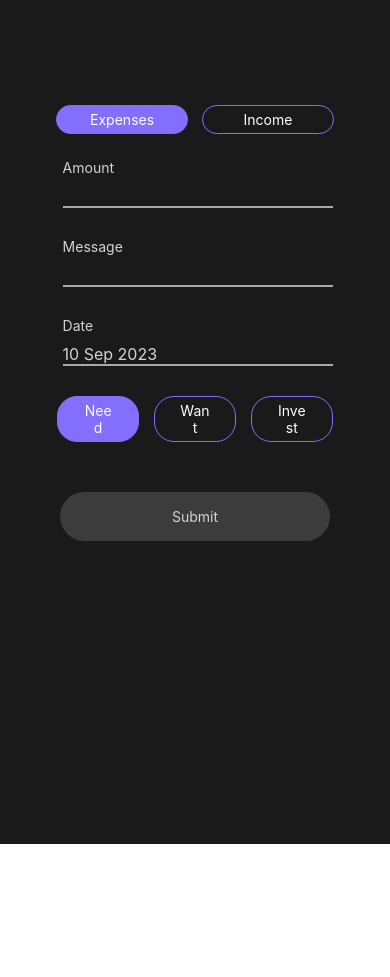
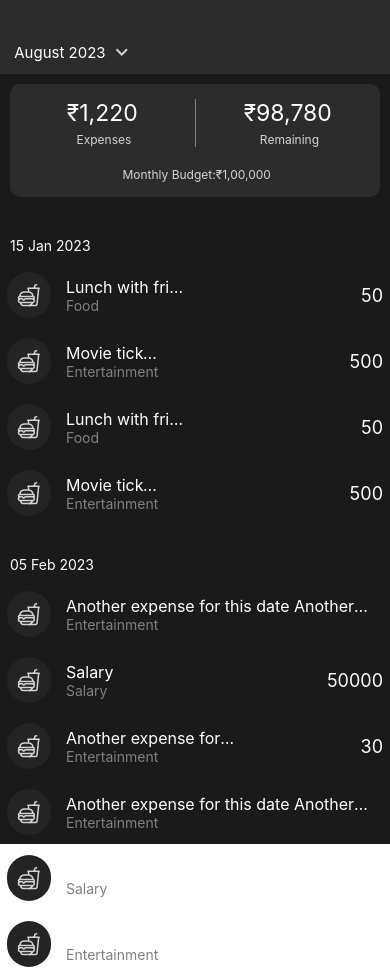
Before and after one commit to 1711shashank/money-manager-RN, a React Native app: screen / in a window 390 px wide. Before the commit the page ends 844 px from the top, so only its background shows below. Built offline with nearby package versions, Linux system fonts and the light colour scheme.

Commit message:
header cal

```diff
--- a/App.tsx
+++ b/App.tsx
@@ -5,8 +5,8 @@ import Home from "./src/screens/Home";
 export default function App() {
     return (
         <View style={styles.container}>
-            {/* <Home/> */}
-            <AddExpenseForm />
+            <Home/>
+            {/* <AddExpenseForm /> */}
         </View>
     );
 }
--- a/src/components/TransactionBody.tsx
+++ b/src/components/TransactionBody.tsx
@@ -1,11 +1,12 @@
-import { expensesDataArray } from '../utility/dummyData';
 import TransactionRocordsByDate from './TransactionRocordsByDate';
 import moment from 'moment';
+import { expensesDataArray } from './../utility/dummyData';
 
 
 const TransactionBody = () => {
     return (
         <>
+
             {
                 expensesDataArray.map((expensesData, index) => (
                     <TransactionRocordsByDate
--- a/src/components/TransactionHeader.tsx
+++ b/src/components/TransactionHeader.tsx
@@ -1,11 +1,18 @@
-import { StyleSheet, Text, View } from "react-native";
+import React from 'react';
+import { StyleSheet, Text, View } from 'react-native';
 import { MaterialIcons } from '@expo/vector-icons';
+import { calculateTotalExpenses, calculateTotalIncome, formatAmount } from '../utility/helperFunction';
+import { expensesDataArray } from '../utility/dummyData';
+
+const TransactionHeader= () => {
+
+    const totalExpenses = calculateTotalExpenses();
+    const totalIncome = calculateTotalIncome();
 
 
-const TransactionHeader = () => {
-
-    const totalAmount = 50000;
-    const formatedTotalAmount = totalAmount.toLocaleString('en-IN', { style: 'currency', currency: 'INR', minimumFractionDigits: 0 });
+    const formatedTotalIncome = formatAmount(totalIncome);
+    const formatedTotalExpenses = formatAmount(totalExpenses);
+    const formatedRemaining = formatAmount(totalIncome - totalExpenses);
 
     return (
         <>
@@ -17,25 +24,22 @@ const TransactionHeader = () => {
             </View>
 
             <View style={styles.summaryCard}>
-
                 <View style={{ flexDirection: 'row', justifyContent: 'space-around' }}>
                     <View style={[styles.transactionItem, { borderRightWidth: 1, borderColor: 'gray' }]}>
-                        <Text style={styles.amountText}> {formatedTotalAmount} </Text>
+                        <Text style={styles.amountText}> {formatedTotalExpenses} </Text>
                         <Text style={styles.amountLabel}> Expenses</Text>
                     </View>
                     <View style={styles.transactionItem}>
-                        <Text style={styles.amountText}> {formatedTotalAmount} </Text>
+                        <Text style={styles.amountText}> {formatedRemaining} </Text>
                         <Text style={styles.amountLabel}> Remaining</Text>
                     </View>
                 </View>
 
-                <Text style={styles.monthlyBudgetText}> Monthly Budget:{formatedTotalAmount}</Text>
+                <Text style={styles.monthlyBudgetText}> Monthly Budget:{formatedTotalIncome}</Text>
             </View>
-
         </>
-    )
-}
-
+    );
+};
 
 const styles = StyleSheet.create({
     header: {
@@ -76,7 +80,7 @@ const styles = StyleSheet.create({
         color: 'lightgray',
         paddingTop: 20,
         textAlign: 'center',
-    }
+    },
 });
 
 export default TransactionHeader;
--- a/src/components/TransactionRocordsByDate.tsx
+++ b/src/components/TransactionRocordsByDate.tsx
@@ -1,9 +1,21 @@
 import React from 'react';
 import { Ionicons } from '@expo/vector-icons';
-import { View, Text, StyleSheet } from 'react-native';
+import { View, Text, StyleSheet, SectionList } from 'react-native';
 import moment from 'moment';
 
-const ExpenseItem = ({ item }: { item: { message: string; amount: number, expensesCategory: string } }) => {
+type TransactionItemProps = {
+    amount: number;
+    message: string;
+    expensesCategory: string;
+    transactionCategory: string;
+};
+
+type TransactionRecordsByDateProps = {
+    date: string;
+    data: TransactionItemProps[];
+};
+
+const ExpenseItem = ({ item }: { item: TransactionItemProps }) => {
     return (
         <View style={styles.expenseItemRow}>
             <View style={{ flexDirection: 'row', alignItems: 'center' }}>
@@ -11,8 +23,10 @@ const ExpenseItem = ({ item }: { item: { message: string; amount: number, expens
                     <Ionicons name="fast-food-outline" size={24} color="lightgray" />
                 </View>
                 <View style={{ width: '60%' }}>
-                    <Text style={{ fontSize: 16, color: 'white' }} numberOfLines={1} ellipsizeMode="tail" >{item.message}</Text>
-                    <Text style={{ fontSize: 14, color: 'gray' }} >{item.expensesCategory}</Text>
+                    <Text style={{ fontSize: 16, color: 'white' }} numberOfLines={1} ellipsizeMode="tail">
+                        {item.message}
+                    </Text>
+                    <Text style={{ fontSize: 14, color: 'gray' }}>{item.expensesCategory}</Text>
                 </View>
             </View>
             <Text style={{ fontSize: 18, color: 'white' }}>{item.amount}</Text>
@@ -20,25 +34,27 @@ const ExpenseItem = ({ item }: { item: { message: string; amount: number, expens
     );
 };
 
-const TransactionRocordsByDate = ({ date, data }: { date: string; data: { message: string; amount: number, expensesCategory: string }[] }) => {
+const TransactionRecordsByDate = ({ date, data }: TransactionRecordsByDateProps) => {
     return (
-        <View style={{ paddingHorizontal: 10 }}>
-            <Text style={{ color: 'white', paddingLeft: 10, paddingTop: 30, paddingBottom: 8 }}>{moment(date).format('DD MMM YYYY')}</Text>
-            {data.map((item, index) => (
-                <ExpenseItem key={index} item={item} />
-            ))}
-        </View>
+        <SectionList
+            sections={[{ title: moment(date).format('DD MMM YYYY'), data }]}
+            keyExtractor={(item, index) => index.toString()}
+            renderSectionHeader={({ section }) => (
+                <Text style={{ color: 'white', paddingLeft: 10, paddingTop: 30, paddingBottom: 8 }}>
+                    {section.title}
+                </Text>
+            )}
+            renderItem={({ item }) => <ExpenseItem item={item} />}
+        />
     );
 };
 
 const styles = StyleSheet.create({
-
     icons: {
         backgroundColor: '#242424',
         padding: 10,
         borderRadius: 50,
-        marginRight: 15
-
+        marginRight: 15,
     },
     expenseItemRow: {
         flexDirection: 'row',
@@ -47,7 +63,6 @@ const styles = StyleSheet.create({
         paddingVertical: 10,
         paddingHorizontal: 7,
     },
-
 });
 
-export default TransactionRocordsByDate;
+export default TransactionRecordsByDate;
--- a/src/screens/Home.tsx
+++ b/src/screens/Home.tsx
@@ -4,7 +4,10 @@ import TransactionHeader from '../components/TransactionHeader';
 import TransactionBody from '../components/TransactionBody';
 
 const Home = () => {
+
+
     return (
+
         <View style={{ width: '100%' }}>
             <TransactionHeader />
             <TransactionBody />
--- a/src/utility/dummyData.js
+++ b/src/utility/dummyData.js
@@ -7,12 +7,28 @@ export const expensesDataArray = [
                 message: 'Lunch with friends',
                 expensesCategory: 'Food',
                 budgetCategory: 'want',
+                transactionCategory: 'Expenses'
             },
             {
                 amount: 500,
                 message: 'Movie tickets',
                 expensesCategory: 'Entertainment',
                 budgetCategory: 'want',
+                transactionCategory: 'Expenses'
+            },
+            {
+                amount: 50,
+                message: 'Lunch with friends',
+                expensesCategory: 'Food',
+                budgetCategory: 'want',
+                transactionCategory: 'Expenses'
+            },
+            {
+                amount: 500,
+                message: 'Movie tickets',
+                expensesCategory: 'Entertainment',
+                budgetCategory: 'want',
+                transactionCategory: 'Expenses'
             },
         ],
     },
@@ -24,18 +40,42 @@ export const expensesDataArray = [
                 message: 'Another expense for this date Another expense for this date',
                 expensesCategory: 'Entertainment',
                 budgetCategory: 'want',
+                transactionCategory: 'Expenses'
             },
             {
-                amount: 100000,
-                message: 'Another',
-                expensesCategory: 'Entertainment',
+                amount: 50000,
+                message: 'Salary',
+                expensesCategory: 'Salary',
                 budgetCategory: 'want',
+                transactionCategory: 'Income'
             },
             {
                 amount: 30,
                 message: 'Another expense for this date',
                 expensesCategory: 'Entertainment',
                 budgetCategory: 'want',
+                transactionCategory: 'Expenses'
+            },
+            {
+                amount: 30,
+                message: 'Another expense for this date Another expense for this date',
+                expensesCategory: 'Entertainment',
+                budgetCategory: 'want',
+                transactionCategory: 'Expenses'
+            },
+            {
+                amount: 50000,
+                message: 'Salary',
+                expensesCategory: 'Salary',
+                budgetCategory: 'want',
+                transactionCategory: 'Income'
+            },
+            {
+                amount: 30,
+                message: 'Another expense for this date',
+                expensesCategory: 'Entertainment',
+                budgetCategory: 'want',
+                transactionCategory: 'Expenses'
             },
         ],
     },
--- /dev/null
+++ b/src/utility/helperFunction.tsx
@@ -0,0 +1,18 @@
+import { expensesDataArray } from "./dummyData";
+
+export const formatAmount = (amount: number) => {
+    const formatedAmount = amount.toLocaleString('en-IN', { style: 'currency', currency: 'INR', minimumFractionDigits: 0 });
+    return formatedAmount;
+}
+
+export const calculateTotalExpenses = () => expensesDataArray.reduce((total, item) => {
+    return total + item.data
+        .filter(transaction => transaction.transactionCategory === 'Expenses')
+        .reduce((sum, transaction) => sum + transaction.amount, 0);
+}, 0);
+
+export const calculateTotalIncome = () => expensesDataArray.reduce((total, item) => {
+    return total + item.data
+        .filter(transaction => transaction.transactionCategory === 'Income')
+        .reduce((sum, transaction) => sum + transaction.amount, 0);
+}, 0);
```
